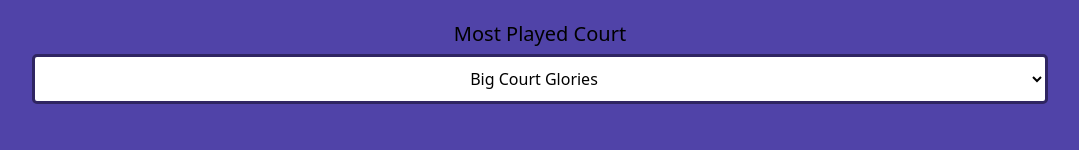
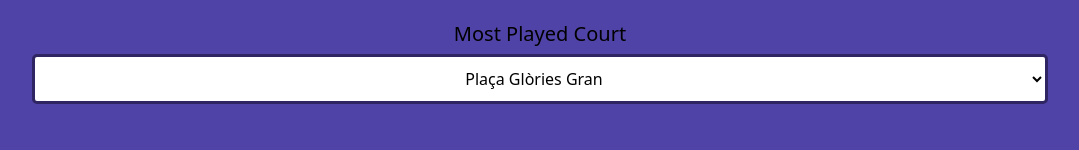
Before and after one commit to oriolgfarssac/HoopMates, a React (Vite) app: page /account in a window 1280 px wide. Shown: the part 532-682 px from the top of the page, without its empty margins (100-1179 px from the left). Built offline with nearby package versions, Linux system fonts and the light colour scheme; the HTML template or start-up script is replaced by a standard one.

Commit message:
more changes

```diff
--- a/src/pages/account/account.tsx
+++ b/src/pages/account/account.tsx
@@ -66,12 +66,17 @@ const account = () => {
       const posisio = document.getElementById('position') as HTMLInputElement | null;
       const preferit = document.getElementById('court') as HTMLInputElement | null;
       if(name && posisio && preferit){
+      if(name.value == ""){
+        alert("Please introduce a username.");
+      }
+      else{
         realUser.userName = name.value;
         realUser.position = posisio.value;
         realUser.favourite = preferit.value;
         localStorage.setItem('usuaris', JSON.stringify(storedUsersReal));
         console.log(realUser);
         history('/courts/');
+      }
       }
     }
   }
@@ -96,9 +101,14 @@ const account = () => {
         <br />
         <h1 className="nameUser">Most Played Court</h1>
         <select name="Position" className="input" id="court">
-          <option value="Big Court Glories" className="userOption">Big Court Glories</option>
-          <option value="Small Court Glories" className="userOption">Small Court Glories</option>
-          <option value="Big Court Poblenou" className="userOption">Big Court Poblenou</option>
+          <option value="Plaça Glòries Gran" className="userOption">Plaça Glòries Gran</option>
+          <option value="Parc del Poblenou" className="userOption">Parc del Poblenou</option>
+          <option value="Plaça Glòries Petita" className="userOption">Plaça Glòries Petita</option>
+          <option value="Parc de la Barceloneta" className="userOption">Parc de la Barceloneta</option>
+          <option value="Parc de l'Espanya" className="userOption">Parc de l'Espanya</option>
+          <option value="Bon Pastor" className="userOption">Bon Pastor</option>
+          <option value="Parc del Clot" className="userOption">Parc del Clot</option>
+          <option value="Escola Industrial" className="userOption">Escola Industrial</option>
         </select>
         <br />
         <br />
--- a/src/pages/register/register.tsx
+++ b/src/pages/register/register.tsx
@@ -34,6 +34,10 @@ const Register: React.FC = () => {
     const password: HTMLInputElement | null = document.getElementById('password') as HTMLInputElement | null;
 
     if (email && password) {
+    if(email.value == "" || password.value == ""){
+      alert("Please fill the following inputs.");
+    }
+    else{
       const newUser: User = {
         userName: '',
         email: email.value,
@@ -52,6 +56,7 @@ const Register: React.FC = () => {
       localStorage.setItem('usuaris', JSON.stringify(storedUsersReal));
       displayAlert("You've been registered correctly!" + " Now please Sign In:");
       console.log(storedUsersReal);
+    }
     }
   };
 
```
